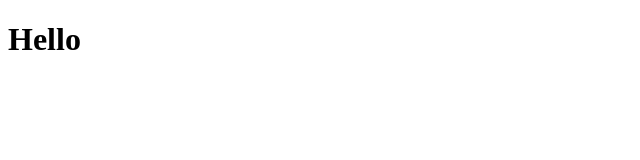
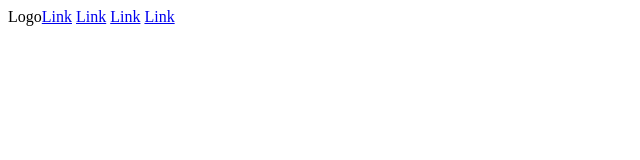
Before and after one commit to NazarMalets/project, a plain HTML site: page index.html in a window 1280 px wide. Shown: the whole page, without its empty margins (0-640 px from the left). Drawn offline with Linux system fonts and the light colour scheme.

Commit message:
header development and styling

```diff
--- a/css/index.css
+++ b/css/index.css
@@ -0,0 +1,3 @@
+header {
+  display: flex;
+}
--- a/index.html
+++ b/index.html
@@ -7,6 +7,14 @@
   <link rel="stylesheet" href="./css/index.css">
 </head>
 <body>
-  <h1>Hello</h1>
+  <header>
+    <div class="logo">Logo</div>
+    <nav>
+      <a href="#">Link</a>
+      <a href="#">Link</a>
+      <a href="#">Link</a>
+      <a href="#">Link</a>
+    </nav>
+  </header>
 </body>
 </html>
```
